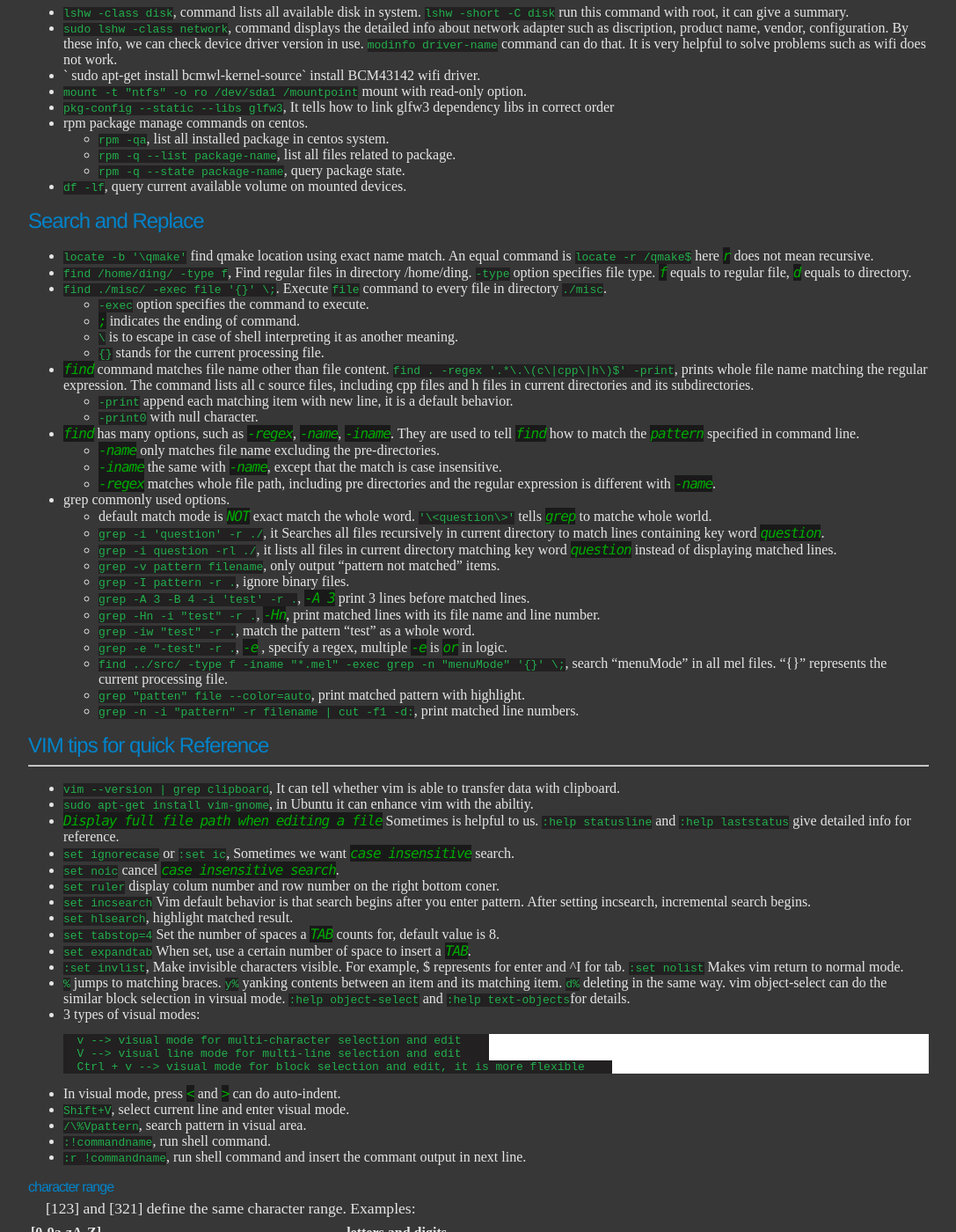
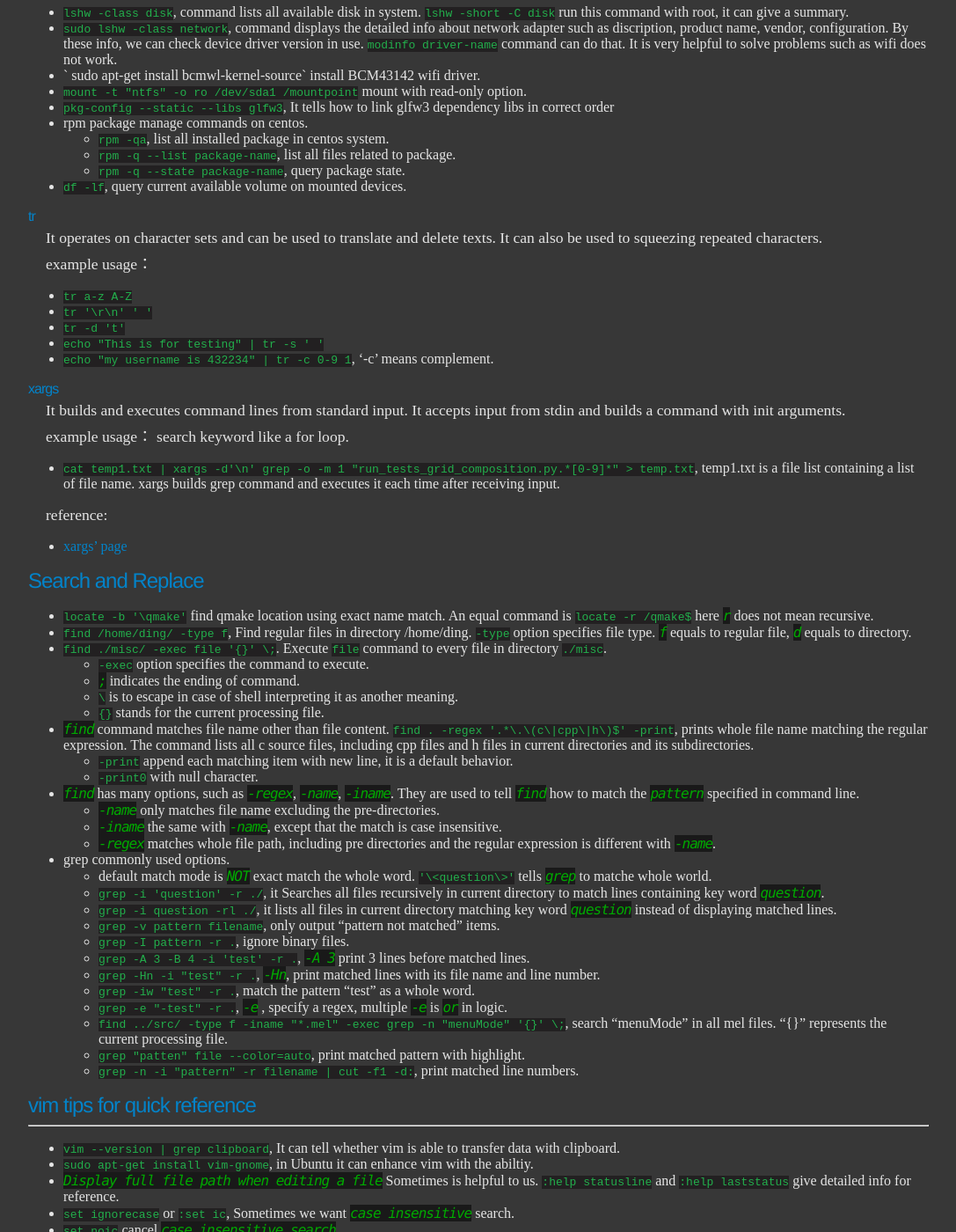
Before and after one commit to ychding11/ychding11.github.io, a Jekyll site: the page built from _posts/2015-03-16-Useful-Linux-Command.md, in a window 1280 px wide and 1400 px high, scrolled down 602 px. Shown: the whole window at 88% size, without its empty margins (96-1183 px from the left). Built offline with Jekyll 4.4.1, drawn with Linux system fonts in a browser that asks for light colours.

Commit message:
add infomation.

```diff
--- a/_posts/2015-03-16-Useful-Linux-Command.md
+++ b/_posts/2015-03-16-Useful-Linux-Command.md
@@ -37,6 +37,29 @@ This post summaries the commom usefull commands on Linux Platform.
 	+ `rpm -q --state package-name`, query package state.
 - `df -lf`, query current available volume on mounted devices.
 
+### tr
+It operates on character sets and can be used to translate and delete texts. It can also be used to squeezing repeated characters.
+
+example usage：
+
+- `tr a-z A-Z`
+- `tr '\r\n' ' '`
+- `tr -d 't'`
+- `echo "This   is                           for testing" | tr -s ' '`
+- `echo "my username is 432234" | tr -c 0-9 1`, '-c' means complement.
+
+### xargs
+It builds and executes command lines from standard input. It accepts input from stdin and builds a command with init arguments.
+
+example usage： search keyword like a for loop.
+
+- `cat temp1.txt | xargs -d'\n' grep -o -m 1 "run_tests_grid_composition.py.*[0-9]*" > temp.txt`, temp1.txt is a file list containing a list of
+   file name. xargs builds grep command and executes it each time after receiving input.
+
+reference:
+
+- [xargs' page](https://linux.die.net/man/1/xargs)
+
 ## Search and Replace
 
 - `locate -b '\qmake'` find qmake location using exact name match. An equal command is `locate -r /qmake$` here *r* does not mean recursive.
@@ -68,7 +91,7 @@ This post summaries the commom usefull commands on Linux Platform.
 	- `grep "patten" file --color=auto`, print matched pattern with highlight.
 	- `grep -n -i "pattern" -r filename | cut -f1 -d:`, print matched line numbers.
 
-## VIM tips for quick Reference
+## vim tips for quick reference
 ----------
 
 - `vim --version | grep clipboard`, It can tell whether vim is able to transfer data with clipboard.
```
